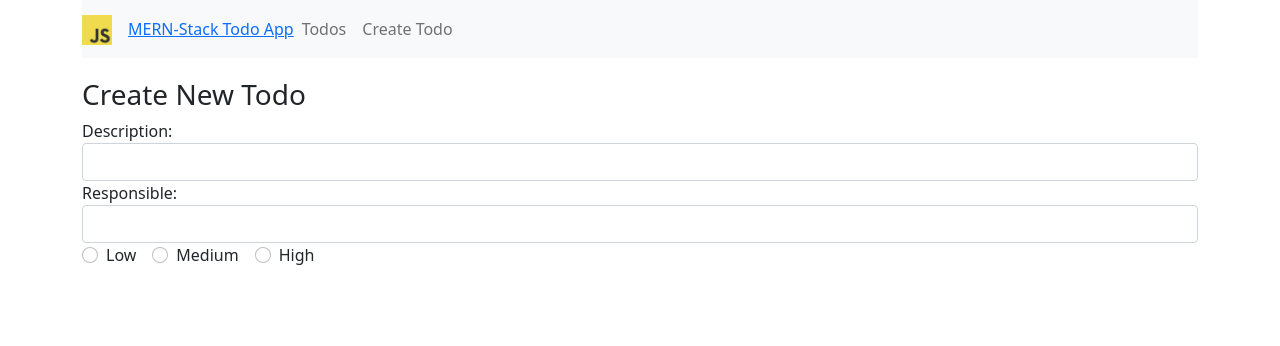
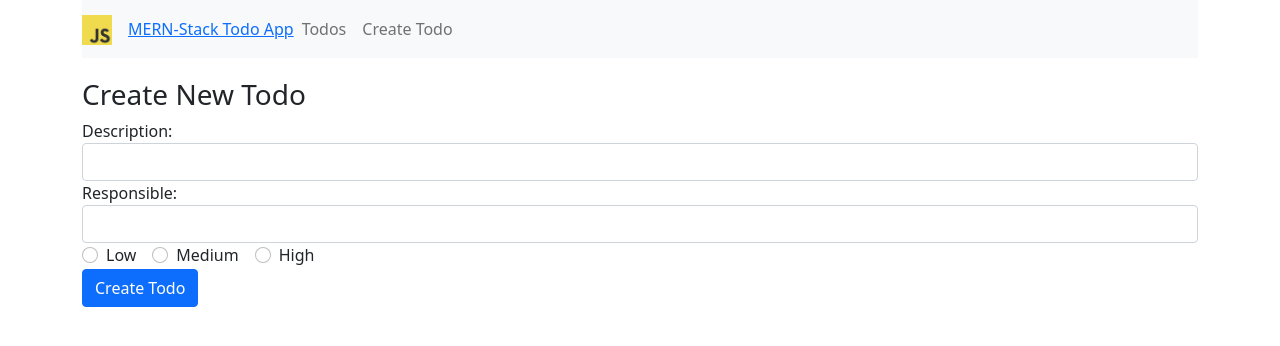
Before and after one commit to mia-donna/mern-to-do-app, a React (Create React App) app: page /create in a window 1280 px wide. Shown: the top 346 px of the page. Built offline with nearby package versions, Linux system fonts and the light colour scheme.

Commit message:
finished part 1 of tutorial

```diff
--- a/src/components/create-todo.component.js
+++ b/src/components/create-todo.component.js
@@ -116,6 +116,9 @@
                             <label className="form-check-label">High</label>
                        </div>
                    </div>
+                   <div className="form-group">
+                       <input type="submit" value="Create Todo" className="btn btn-primary" />
+                   </div>
                </form>
             </div>
         )
```
